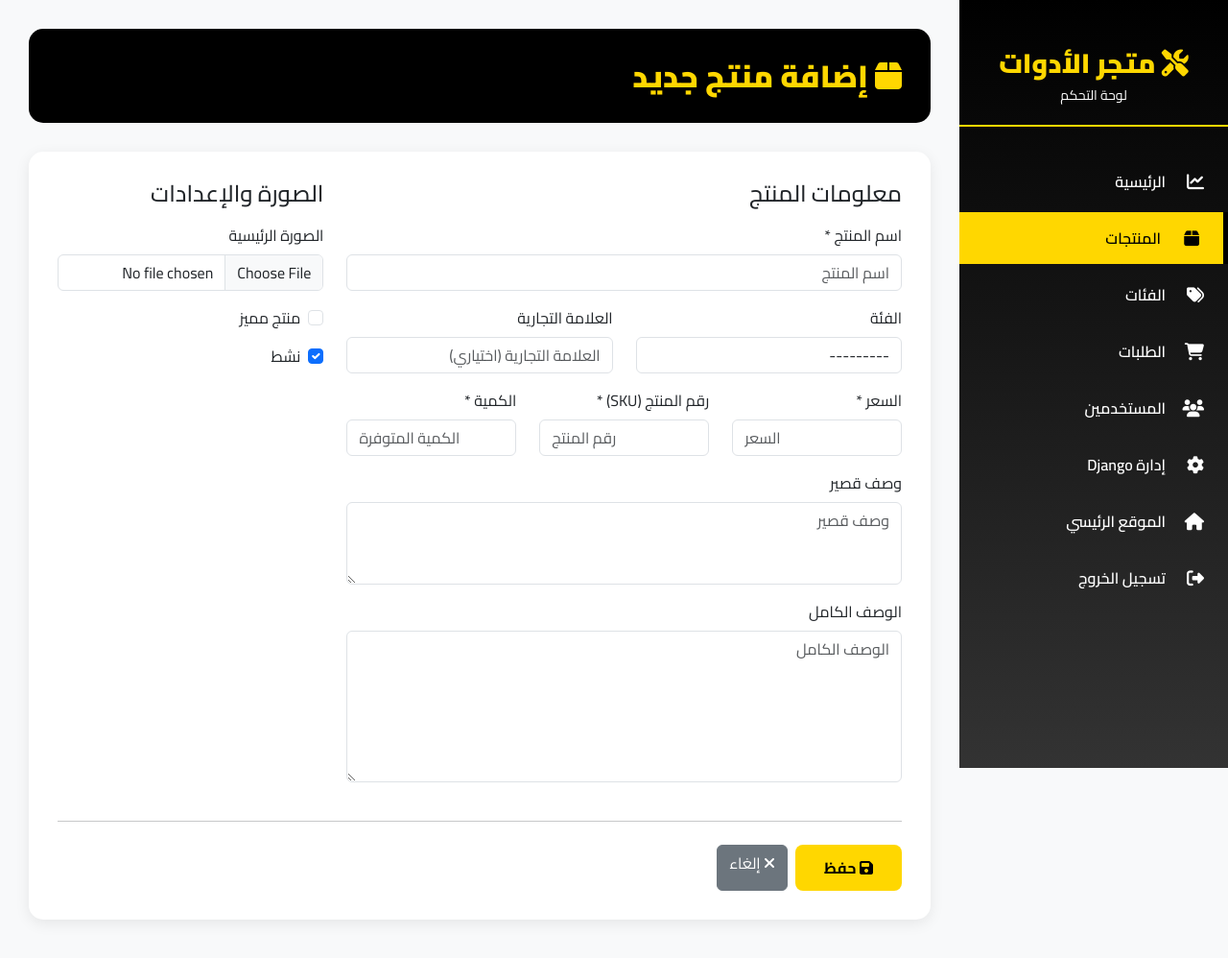
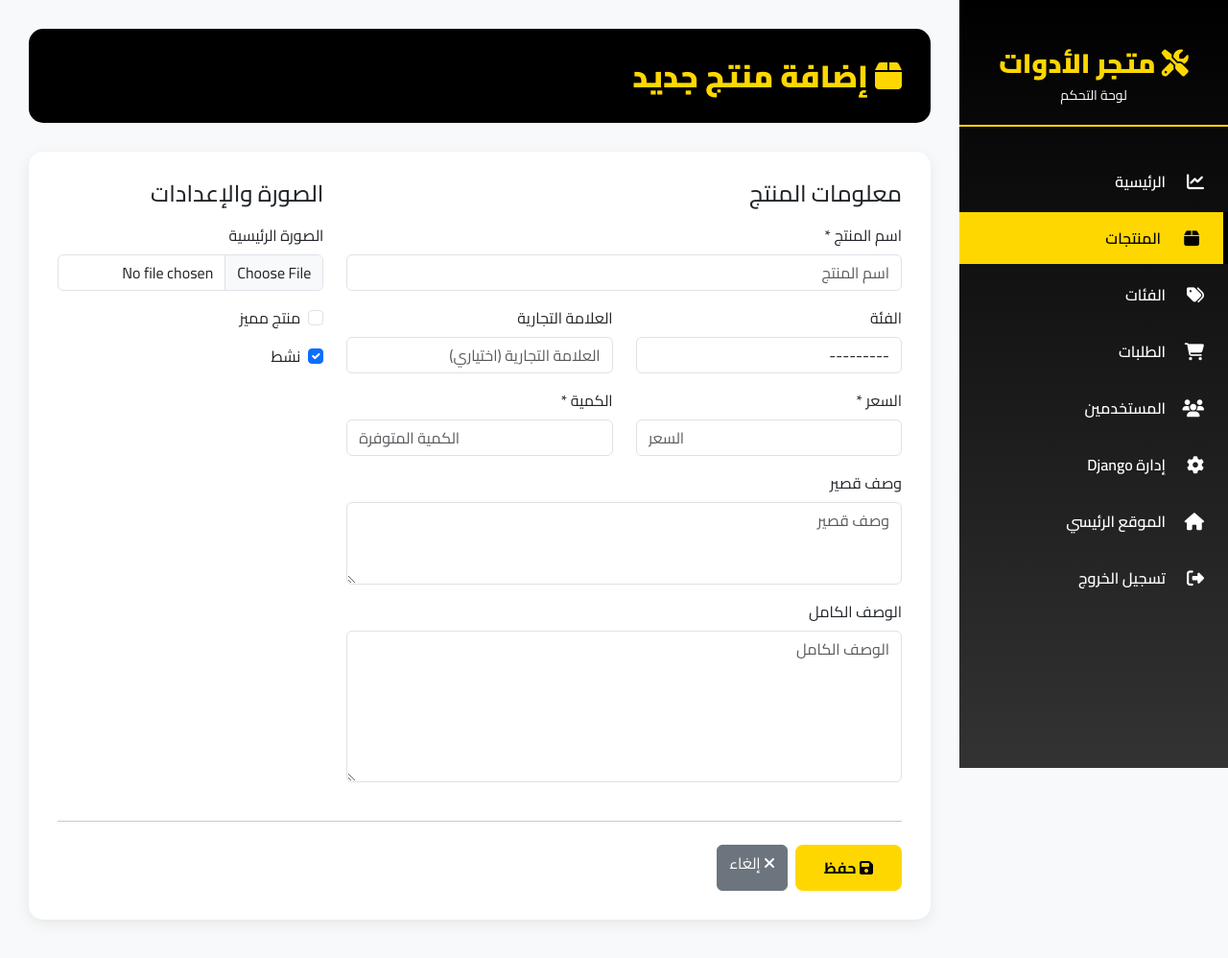
Before and after one commit to ahmedalghary1/alwesam-clone, a Django app: page /admin-panel/products/create/ in a window 1280 px wide. Shown: the top 998 px of the page at 96% size. Run offline with Django 5.2, Linux system fonts and the light colour scheme; a user stored in the database is signed in; data comes from the database, SQL or seed files in the repository; both versions use the stored data as it was before the commit; parts of the project's set-up code (start-up, migrations or seed data) failed here and were passed over.

Commit message:
update product

```diff
--- a/admin_panel/forms.py
+++ b/admin_panel/forms.py
@@ -9,13 +9,12 @@ class ProductForm(forms.ModelForm):
     """
     class Meta:
         model = Product
-        fields = ['name', 'category', 'price', 'sku', 'quantity', 'brand',
+        fields = ['name', 'category', 'price', 'quantity', 'brand',
                   'subtitle', 'description', 'image', 'is_featured', 'is_active']
         widgets = {
             'name': forms.TextInput(attrs={'class': 'form-control', 'placeholder': 'اسم المنتج'}),
             'category': forms.Select(attrs={'class': 'form-control'}),
             'price': forms.NumberInput(attrs={'class': 'form-control', 'placeholder': 'السعر', 'step': '0.01'}),
-            'sku': forms.NumberInput(attrs={'class': 'form-control', 'placeholder': 'رقم المنتج'}),
             'quantity': forms.NumberInput(attrs={'class': 'form-control', 'placeholder': 'الكمية المتوفرة'}),
             'brand': forms.TextInput(attrs={'class': 'form-control', 'placeholder': 'العلامة التجارية (اختياري)'}),
             'subtitle': forms.Textarea(attrs={'class': 'form-control', 'placeholder': 'وصف قصير', 'rows': 3}),
--- a/admin_panel/templates/admin_panel/product_form.html
+++ b/admin_panel/templates/admin_panel/product_form.html
@@ -33,15 +33,11 @@
                 </div>
 
                 <div class="row">
-                    <div class="col-md-4 mb-3">
+                    <div class="col-md-6 mb-3">
                         <label class="form-label">السعر *</label>
                         {{ form.price }}
                     </div>
-                    <div class="col-md-4 mb-3">
-                        <label class="form-label">رقم المنتج (SKU) *</label>
-                        {{ form.sku }}
-                    </div>
-                    <div class="col-md-4 mb-3">
+                    <div class="col-md-6 mb-3">
                         <label class="form-label">الكمية *</label>
                         {{ form.quantity }}
                     </div>
--- a/admin_panel/urls.py
+++ b/admin_panel/urls.py
@@ -10,8 +10,8 @@ urlpatterns = [
     # Products Management
     path('products/', views.admin_products_list, name='products-list'),
     path('products/create/', views.admin_product_create, name='product-create'),
-    path('products/edit/<int:product_id>/', views.admin_product_edit, name='product-edit'),
-    path('products/delete/<int:product_id>/', views.admin_product_delete, name='product-delete'),
+    path('products/edit/<uuid:product_id>/', views.admin_product_edit, name='product-edit'),
+    path('products/delete/<uuid:product_id>/', views.admin_product_delete, name='product-delete'),
 
     # Orders Management
     path('orders/', views.admin_orders_list, name='orders-list'),
--- a/products/admin.py
+++ b/products/admin.py
@@ -8,8 +8,8 @@ class ProductImagesInline(admin.TabularInline):
     extra = 1
 
 class ProductAdmin(admin.ModelAdmin):
-    list_display = ('name', 'category', 'price', 'sku', 'quantity', 'is_active')
-    search_fields = ('name', 'sku', 'description')
+    list_display = ('name', 'category', 'price', 'quantity', 'is_active')
+    search_fields = ('name', 'description')
     prepopulated_fields = {'slug': ('name',)}
     inlines = [ProductImagesInline]
     list_filter = ('category', 'is_featured', 'is_active')
--- a/products/models.py
+++ b/products/models.py
@@ -1,4 +1,4 @@
-
+import uuid
 from django.db import models
 from taggit.managers import TaggableManager
 from accounts.models import CustomUser
@@ -31,11 +31,11 @@ class Category(models.Model):
 
 
 class Product(models.Model):
+    id = models.UUIDField(primary_key=True, default=uuid.uuid4, editable=False)
     name = models.CharField('name', max_length=120)
     category = models.ForeignKey(Category, verbose_name='الفئة', related_name='products', on_delete=models.SET_NULL, null=True, blank=True)
     price = models.FloatField('price')
     image = models.ImageField('image', upload_to='product')
-    sku = models.IntegerField('sku')
     subtitle = models.TextField('subtitle', max_length=500)
     description = models.TextField('description', max_length=50000)
     created_at = models.DateTimeField(default=timezone.now)
--- a/products/templates/products/product_detail.html
+++ b/products/templates/products/product_detail.html
@@ -197,7 +197,7 @@
 
                         <div class="product-meta">
                             <div class="meta-item">
-                                <span class="meta-label">رقم المنتج:</span>
+                                <span class="meta-label">معرف المنتج:</span>
                                 <span class="meta-value">{{ object.id }}</span>
                             </div>
                             <div class="meta-item">
@@ -367,7 +367,7 @@
     // Add to Cart Function
     function addToCart() {
         var quantity = parseInt(document.getElementById('productQuantity').value);
-        var productId = {{ object.id }};
+        var productId = '{{ object.id }}';
 
         $.ajax({
             type: 'POST',
```
Also changed, not shown: cleanup_db.py (added, +21 -0 lines), db.sqlite3, orders/migrations/0005_alter_order_status.py (added), products/migrations/0004_remove_product_sku_alter_product_id.py (added). Lines whose indentation alone changed are shown as unchanged.
